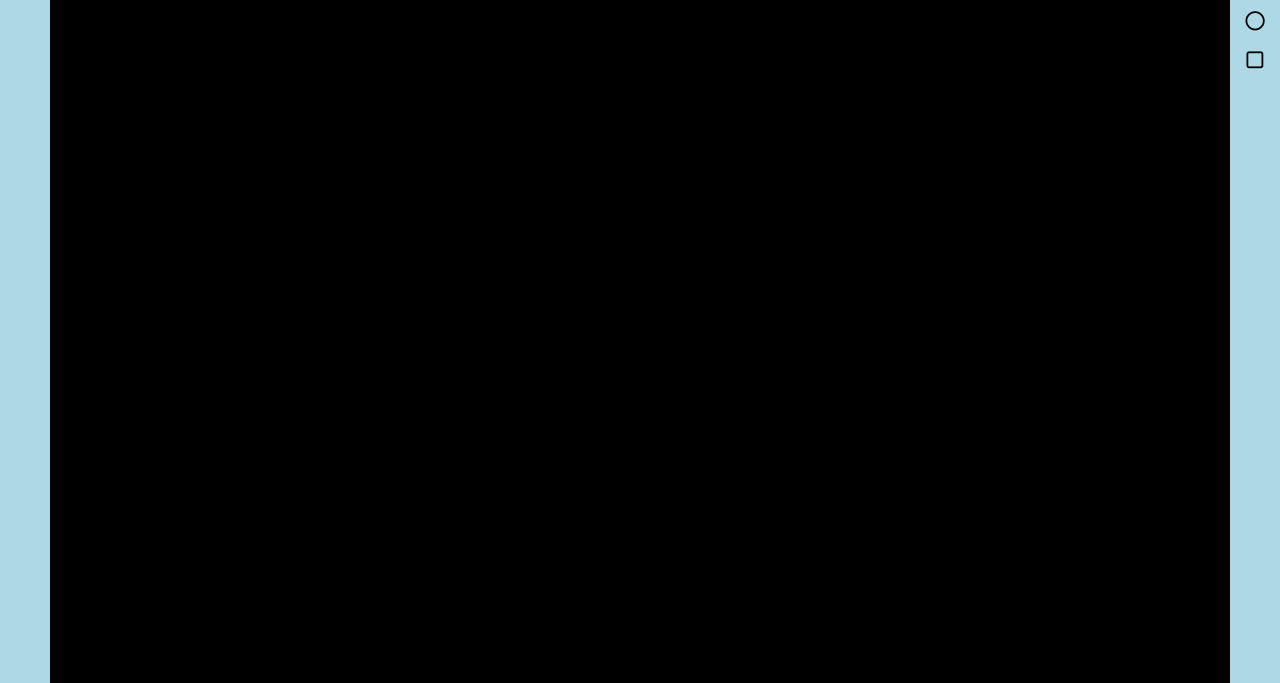
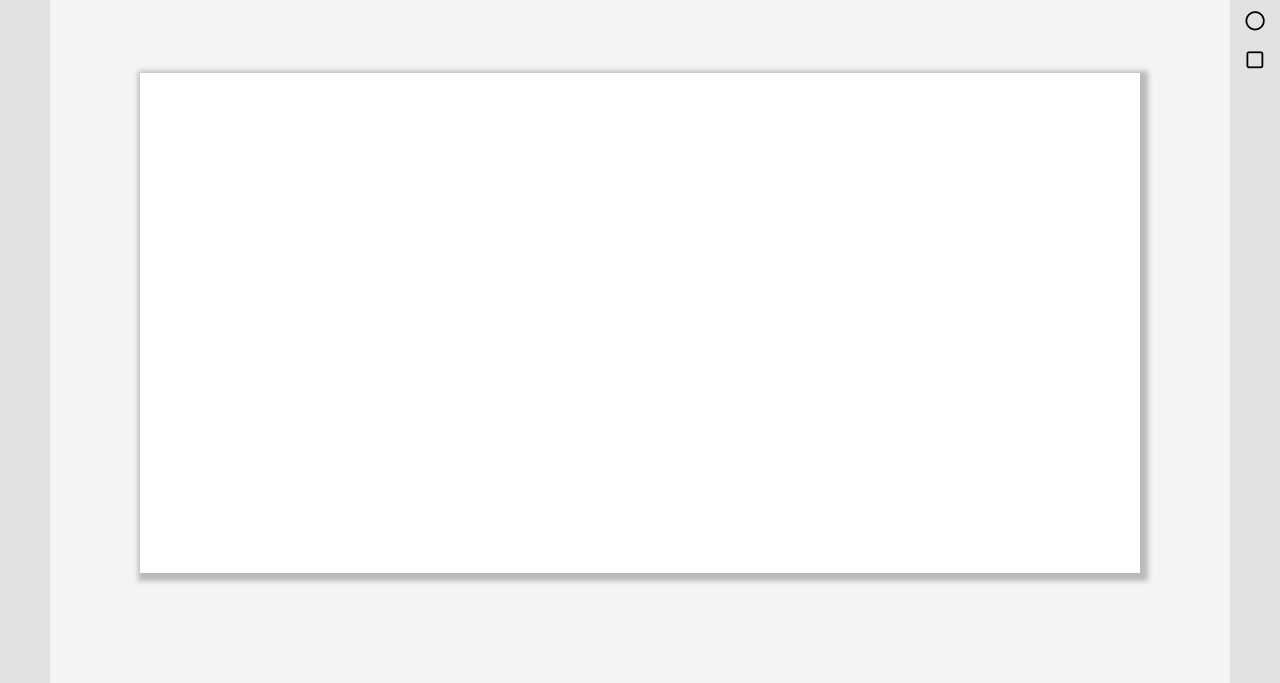
Before and after one commit to Rinidh/graffiti-wall, a plain HTML site: page index.html in a window 1280 px wide. Shown: the part 117-800 px from the top of the page. Drawn offline with Linux system fonts and the light colour scheme; a web font is replaced by a local one.

Commit message:
Add & style the canvas board for drawing on.

```diff
--- a/index.html
+++ b/index.html
@@ -17,6 +17,7 @@
   <link rel="stylesheet" href="./styles/fonts.css">
   <link rel="stylesheet" href="./styles/header.css">
   <link rel="stylesheet" href="./styles/tool-bar.css">
+  <link rel="stylesheet" href="./styles/board.css">
 
   <title>Graffiti wall by Rinidh</title>
 </head>
@@ -47,8 +48,12 @@
 
     </section>
 
-    <section class="board">
+    <section class="board-container">
+      <canvas class='board'>
+        Sorry! Could not load the drawing board canvas in your browser.
 
+        <!-- Better add fallback image, content etc instead of 'sorry...' -->
+      </canvas>
 
     </section>
 
--- /dev/null
+++ b/styles/board.css
@@ -0,0 +1,12 @@
+.board-container {
+  display: flex;
+  justify-content: center;
+  align-items: center;
+}
+
+.board {
+  background-color: white;
+  height: 500px;
+  width: 1000px;
+  box-shadow: 3px 3px 5px 5px rgb(186, 186, 186);
+}
--- a/styles/index.css
+++ b/styles/index.css
@@ -55,7 +55,8 @@ ol {
 
 /* Apply my/NEW styles */
 body {
-  background-color: black;
+  /* background-color: black; */
+  background-color: rgb(244, 244, 244);
 }
 
 main {
@@ -63,10 +64,9 @@ main {
 }
 
 .tool-bar {
-  background-color: lightblue;
   width: 50px;
 }
 
-.board {
+.board-container {
   flex: 1;
 }
--- a/styles/tool-bar.css
+++ b/styles/tool-bar.css
@@ -1,4 +1,5 @@
 .tool-bar {
+  background-color: rgb(226, 226, 226);
   height: 90vh;
   width: 50px;
   display: flex;
```
